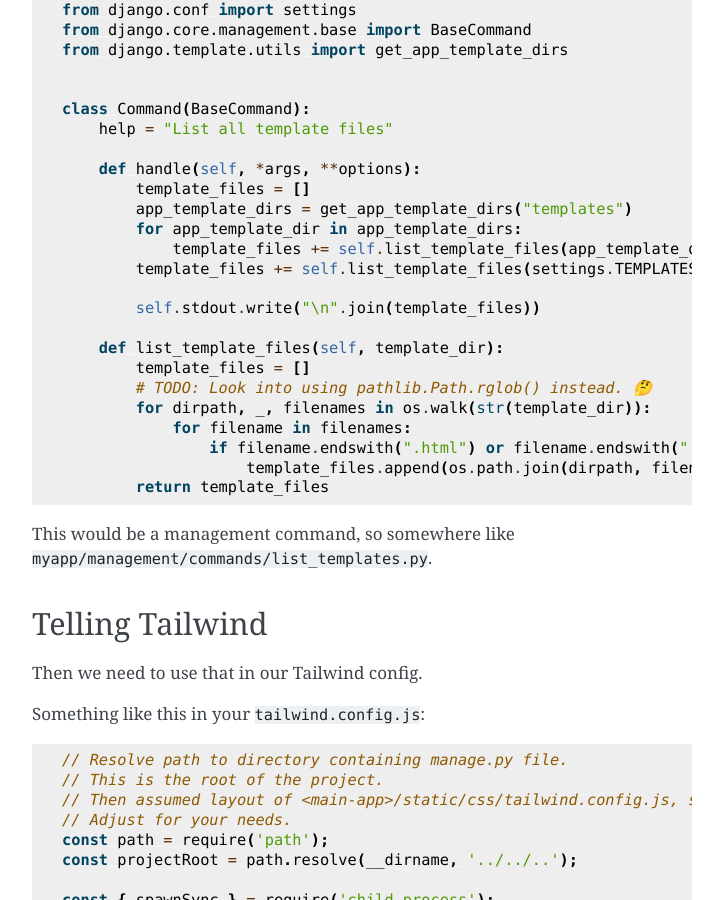
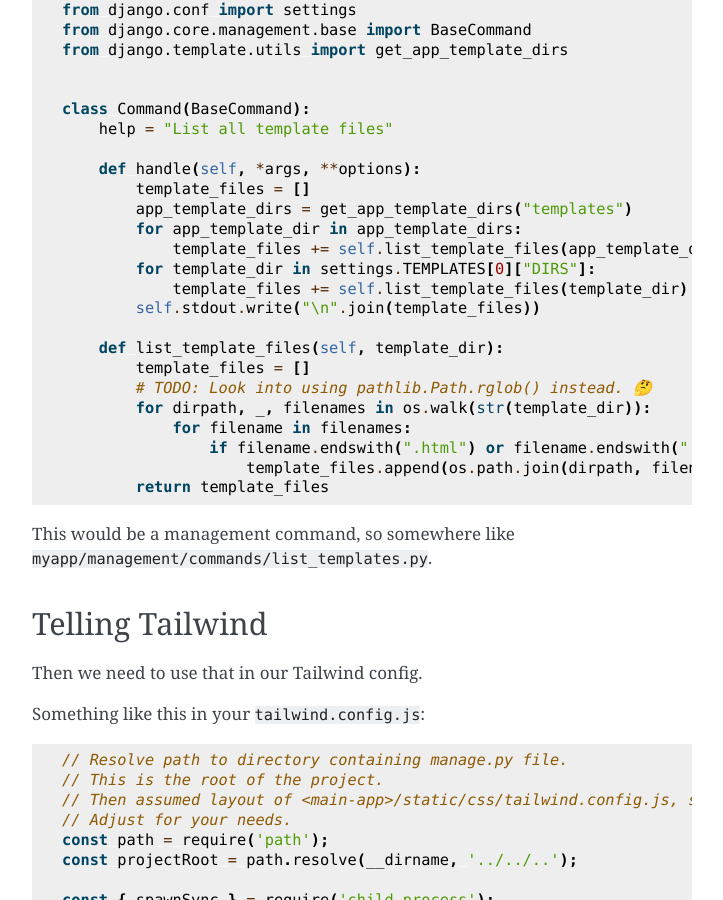
Before and after one commit to carltongibson/notes, a Sphinx documentation site: the page built from source/tailwind/django-integration.md, in a window 1280 px wide and 900 px high, scrolled down 1005 px. Shown: the whole window, without its empty margins (388-1111 px from the left). Built offline with Sphinx 7.4.7, drawn with Linux system fonts in a browser that asks for light colours.

Commit message:
Fixed list_templates command for project level template dirs.
Closes #26. Thanks to @oliverandrich for the report.

```diff
--- a/source/tailwind/django-integration.md
+++ b/source/tailwind/django-integration.md
@@ -52,8 +52,8 @@ class Command(BaseCommand):
         app_template_dirs = get_app_template_dirs("templates")
         for app_template_dir in app_template_dirs:
             template_files += self.list_template_files(app_template_dir)
-        template_files += self.list_template_files(settings.TEMPLATES[0]["DIRS"])
-
+        for template_dir in settings.TEMPLATES[0]["DIRS"]:
+            template_files += self.list_template_files(template_dir)
         self.stdout.write("\n".join(template_files))
 
     def list_template_files(self, template_dir):
```
